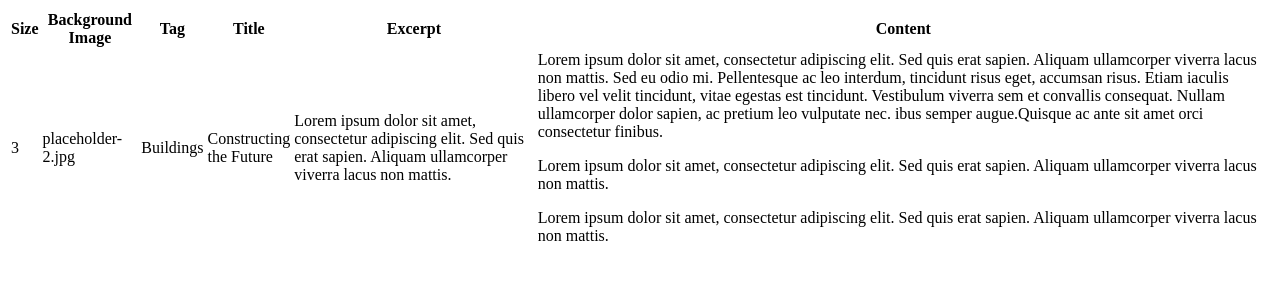
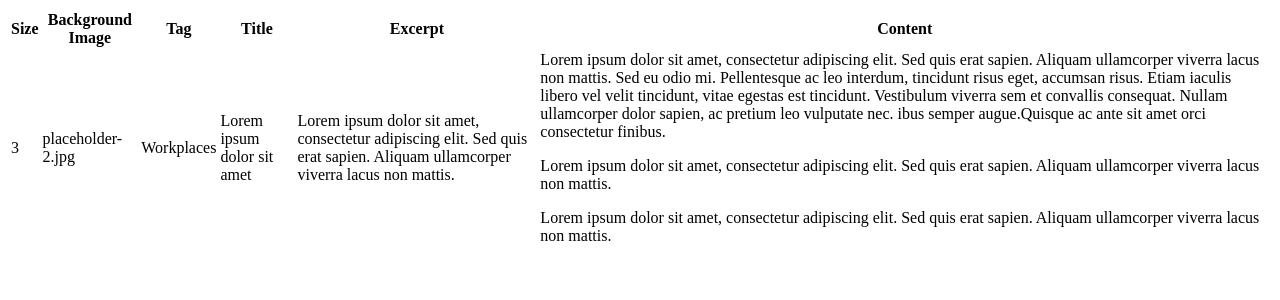
Before and after one commit to SLBryant/GSA-Sustainable-GSA, a PHP site: page /CID/workplaces.php in a window 1280 px wide. Shown: the top 300 px of the page. Run offline with PHP 8.4, Linux system fonts and the light colour scheme.

Commit message:
routing updates

```diff
--- a/CID/workplaces.php
+++ b/CID/workplaces.php
@@ -15,8 +15,8 @@
         <tr>
             <td id="size">3</td><!-- bootstrap grid -->
             <td id="image">placeholder-2.jpg</td>
-            <td id="tag">Buildings</td>
-            <td id="title">Constructing<br> the Future</td>
+            <td id="tag">Workplaces</td>
+            <td id="title">Lorem ipsum dolor sit amet</td>
             <td id="excerpt"><p>Lorem ipsum dolor sit amet, consectetur adipiscing elit. Sed quis erat sapien. Aliquam ullamcorper viverra lacus non mattis.</p></td>
             <td id="content">
                 <p>Lorem ipsum dolor sit amet, consectetur adipiscing elit. Sed quis erat sapien. Aliquam ullamcorper viverra lacus non mattis. Sed eu odio mi. Pellentesque ac leo interdum, tincidunt risus eget, accumsan risus. Etiam iaculis libero vel velit tincidunt, vitae egestas est tincidunt. Vestibulum viverra sem et convallis consequat. Nullam ullamcorper dolor sapien, ac pretium leo vulputate nec. ibus semper augue.Quisque ac ante sit amet orci consectetur finibus.</p>
```
Also changed, not shown: js/app.js (+28 -18 lines).
